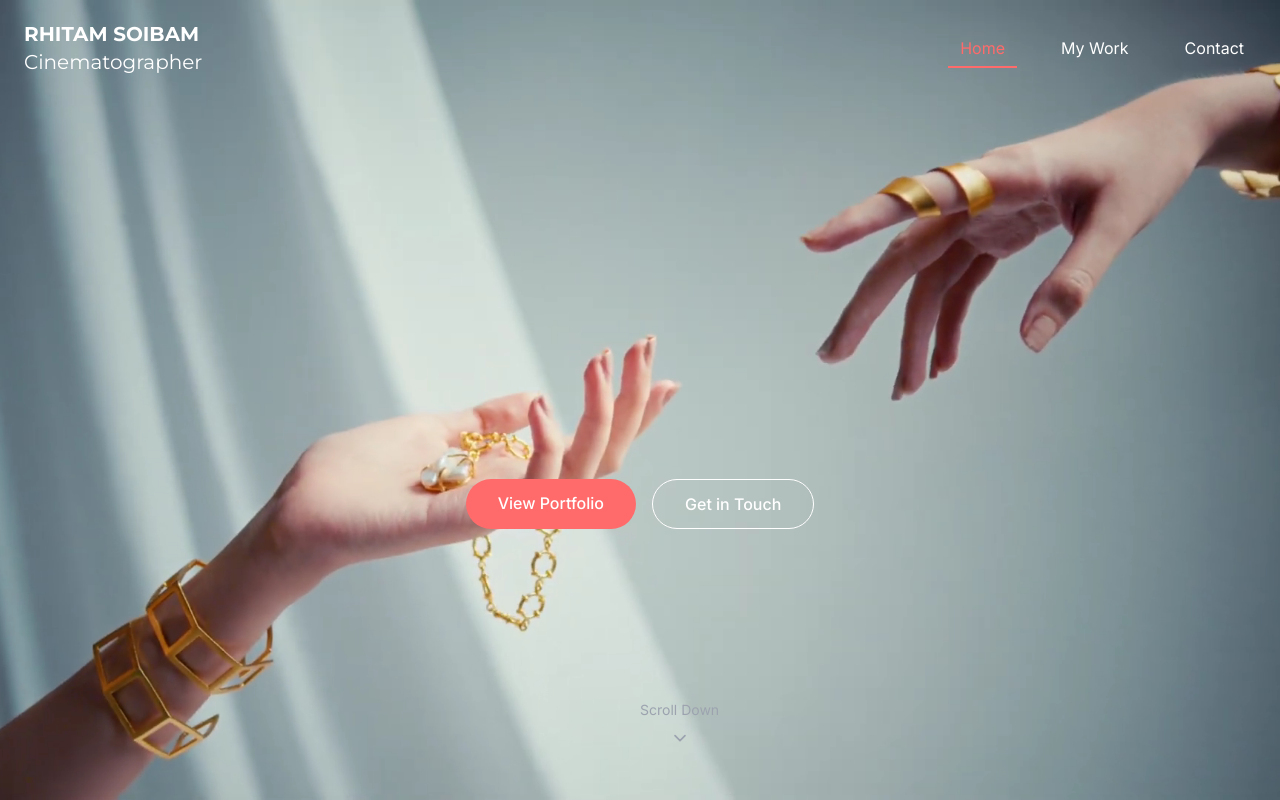
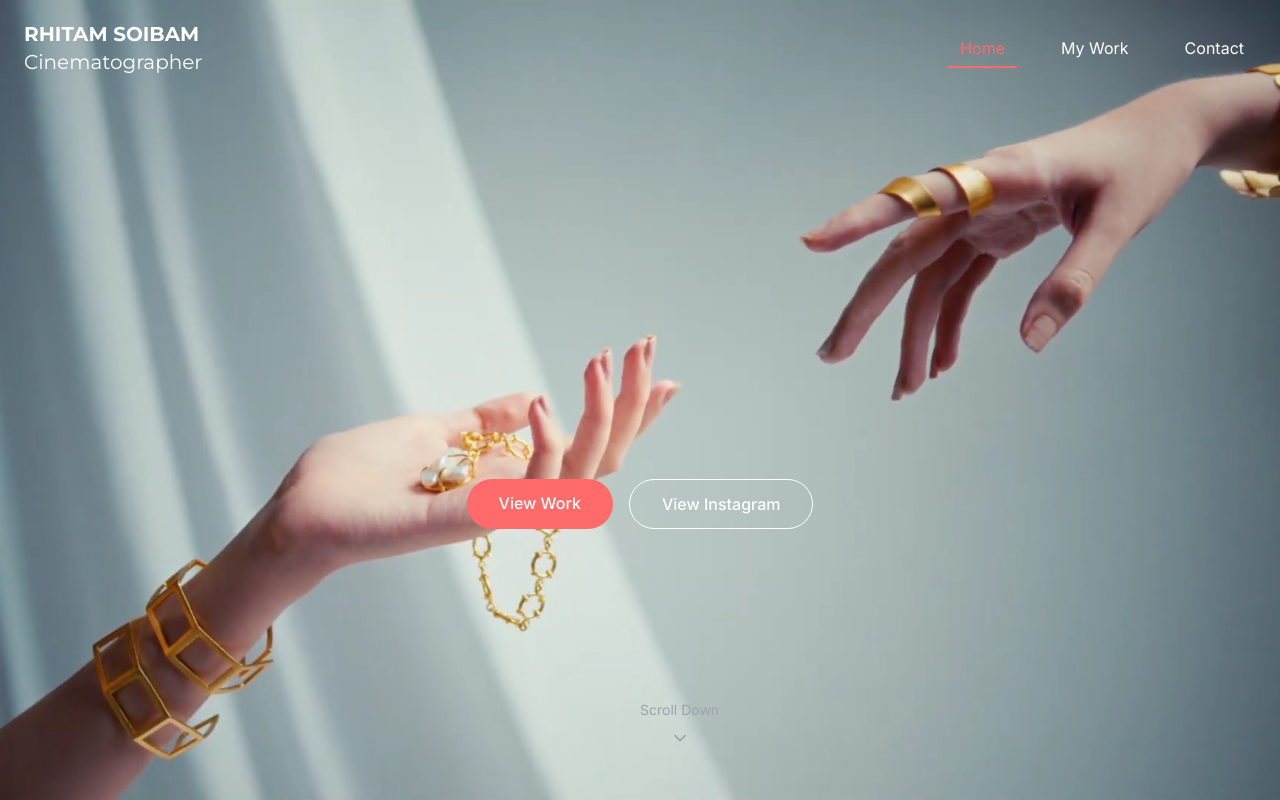
Before and after one commit to BhargabDutta/rhitam-s-portfolio, a React (Vite) app: page / in a window 1280 px wide. Shown: the top 800 px of the page. Built offline with nearby package versions, Linux system fonts and the light colour scheme.

Commit message:
added videos

```diff
--- a/src/pages/Home.tsx
+++ b/src/pages/Home.tsx
@@ -79,13 +79,13 @@ const Home: React.FC = () => {
                 to="/portfolio"
                 className="bg-accent-100 hover:bg-accent-200 text-white px-8 py-3 rounded-full font-medium transition-all duration-300"
               >
-                View Portfolio
+                View Work
               </Link>
               <Link
-                to="/contact"
+                to="https://www.instagram.com/rhitam_soibam?igsh=MThsZGFhcGQyd3FuOA==" target='_blank'
                 className="bg-transparent border border-white hover:border-accent-100 hover:text-accent-100 px-8 py-3 rounded-full font-medium transition-all duration-300"
               >
-                Get in Touch
+                View Instagram
               </Link>
             </div>
           </motion.div>
--- a/src/pages/Portfolio.tsx
+++ b/src/pages/Portfolio.tsx
@@ -212,6 +212,18 @@ const portfolioItems: PortfolioItem[] = [
   },
   {
     type: 'videos',
+    title: 'Ad Film',
+    thumbnail: ninthvid,
+    content: "https://youtu.be/8CyH0SfHXZ0?si=kRbo-QNlJJmamabh",
+  },
+  {
+    type: 'videos',
+    title: 'Music Video',
+    thumbnail: tenthvid,
+    content: "https://youtu.be/3I1SIL5NzJw?si=7-Bi7mdHFYMEPLb6",
+  },
+  {
+    type: 'videos',
     title: 'Coolberg commercial',
     thumbnail: fourthvid,
     content: "https://www.youtube.com/embed/oBTH-rzUhY0?si=1TXeKt07JErcC2IF",
@@ -240,18 +252,6 @@ const portfolioItems: PortfolioItem[] = [
     thumbnail: seventhvid,
     content: "https://www.youtube.com/embed/FwKLw7_cv9k?si=Hqqh6l5CjU7ubJBM",
   },
-  {
-    type: 'videos',
-    title: 'Ad Film',
-    thumbnail: ninthvid,
-    content: "https://youtu.be/8CyH0SfHXZ0?si=kRbo-QNlJJmamabh",
-  },
-  {
-    type: 'videos',
-    title: 'Music Video',
-    thumbnail: tenthvid,
-    content: "https://youtu.be/3I1SIL5NzJw?si=7-Bi7mdHFYMEPLb6",
-  }
 ];
 
 export default Portfolio;
```
